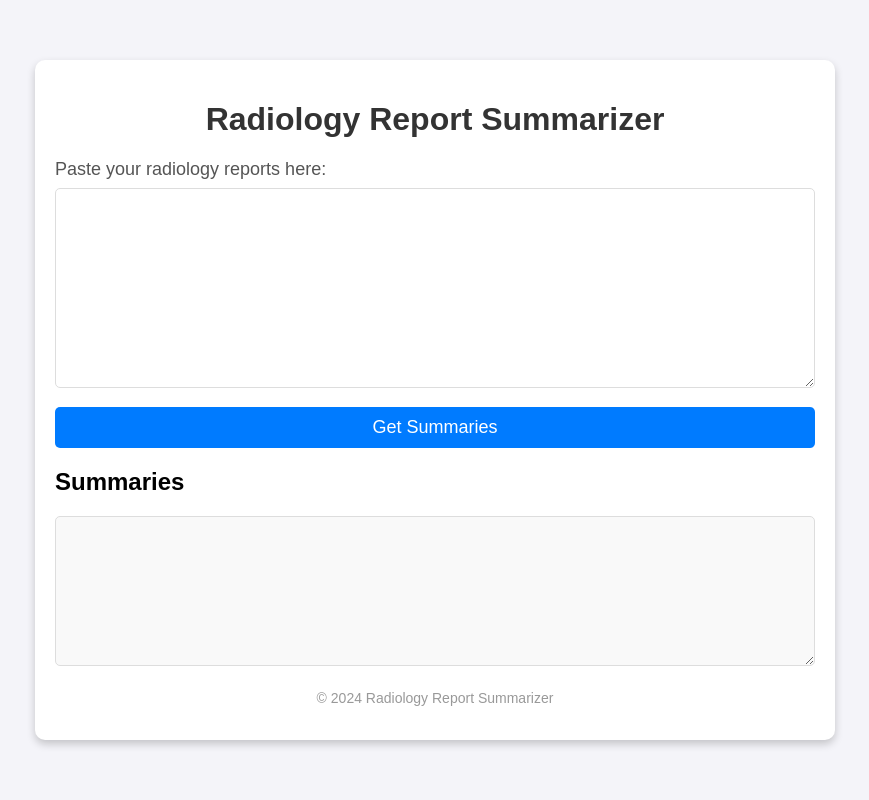
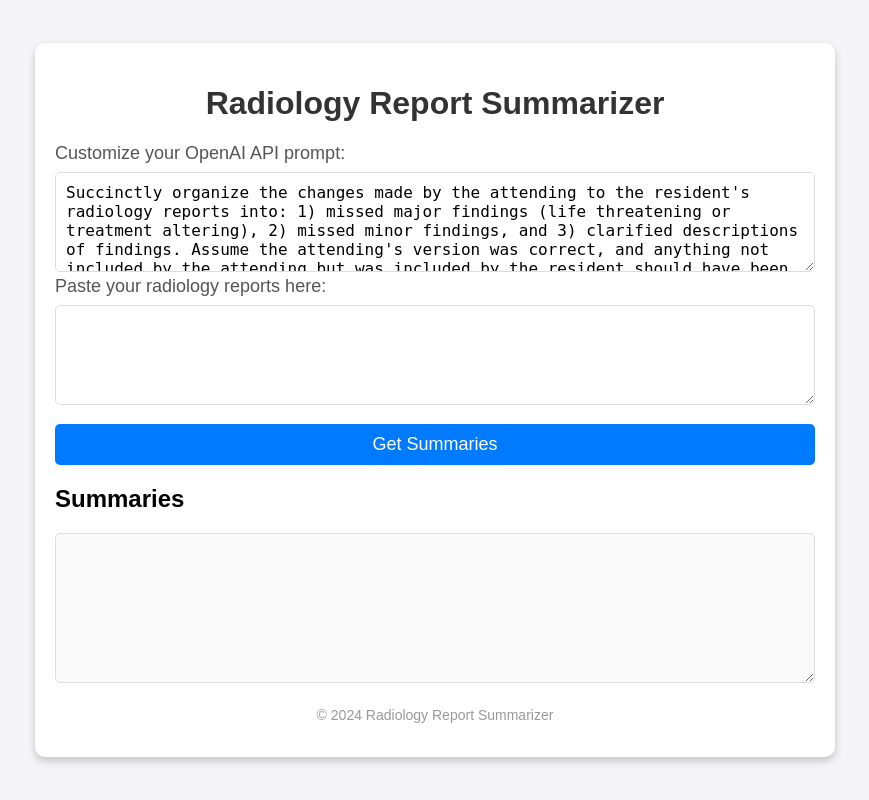
Before and after one commit to starfox1230/radiology-report-summarizer, a Flask app: page / in a window 1280 px wide. Shown: the whole page, without its empty margins (205-1074 px from the left). Run offline with Flask 3, Linux system fonts and the light colour scheme.

Commit message:
Update index.html Manual Prompting

```diff
--- a/templates/index.html
+++ b/templates/index.html
@@ -44,7 +44,7 @@
             border-radius: 5px;
             border: 1px solid #ddd;
             font-size: 16px;
-            min-height: 200px;
+            min-height: 100px;
             box-sizing: border-box;
         }
 
@@ -88,7 +88,13 @@
     <div class="container">
         <h1>Radiology Report Summarizer</h1>
 
+        <!-- Add a new field for customizing the OpenAI API prompt -->
         <form method="POST" action="/process">
+            <label for="custom_prompt">Customize your OpenAI API prompt:</label>
+            <textarea id="custom_prompt" name="custom_prompt">
+Succinctly organize the changes made by the attending to the resident's radiology reports into: 1) missed major findings (life threatening or treatment altering), 2) missed minor findings, and 3) clarified descriptions of findings. Assume the attending's version was correct, and anything not included by the attending but was included by the resident should have been left out by the resident. Keep your answers brief and to the point. The reports are:
+            </textarea>
+
             <label for="case_text">Paste your radiology reports here:</label>
             <textarea id="case_text" name="case_text">{{ case_text }}</textarea>
             <button type="submit">Get Summaries</button>
```
